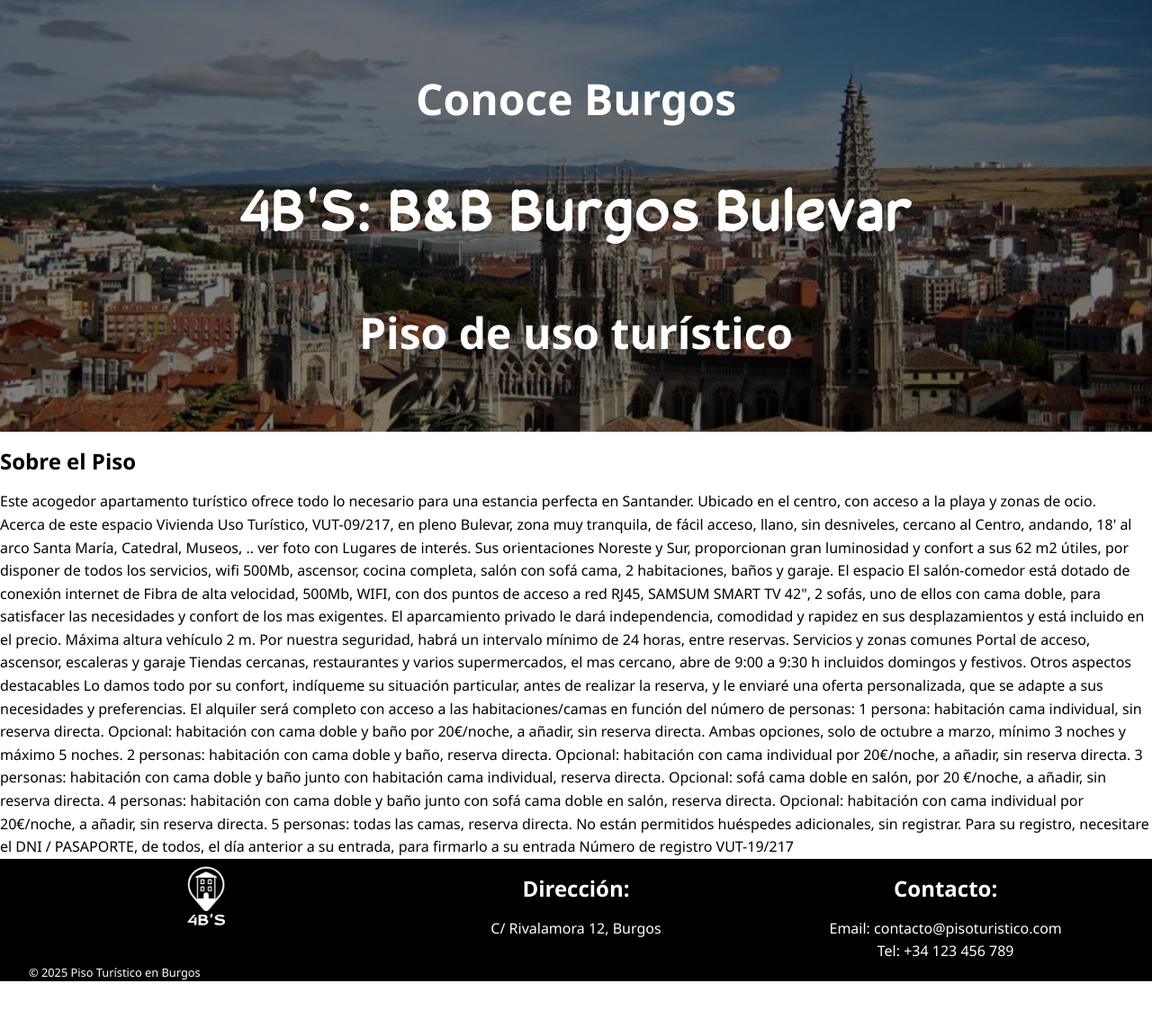
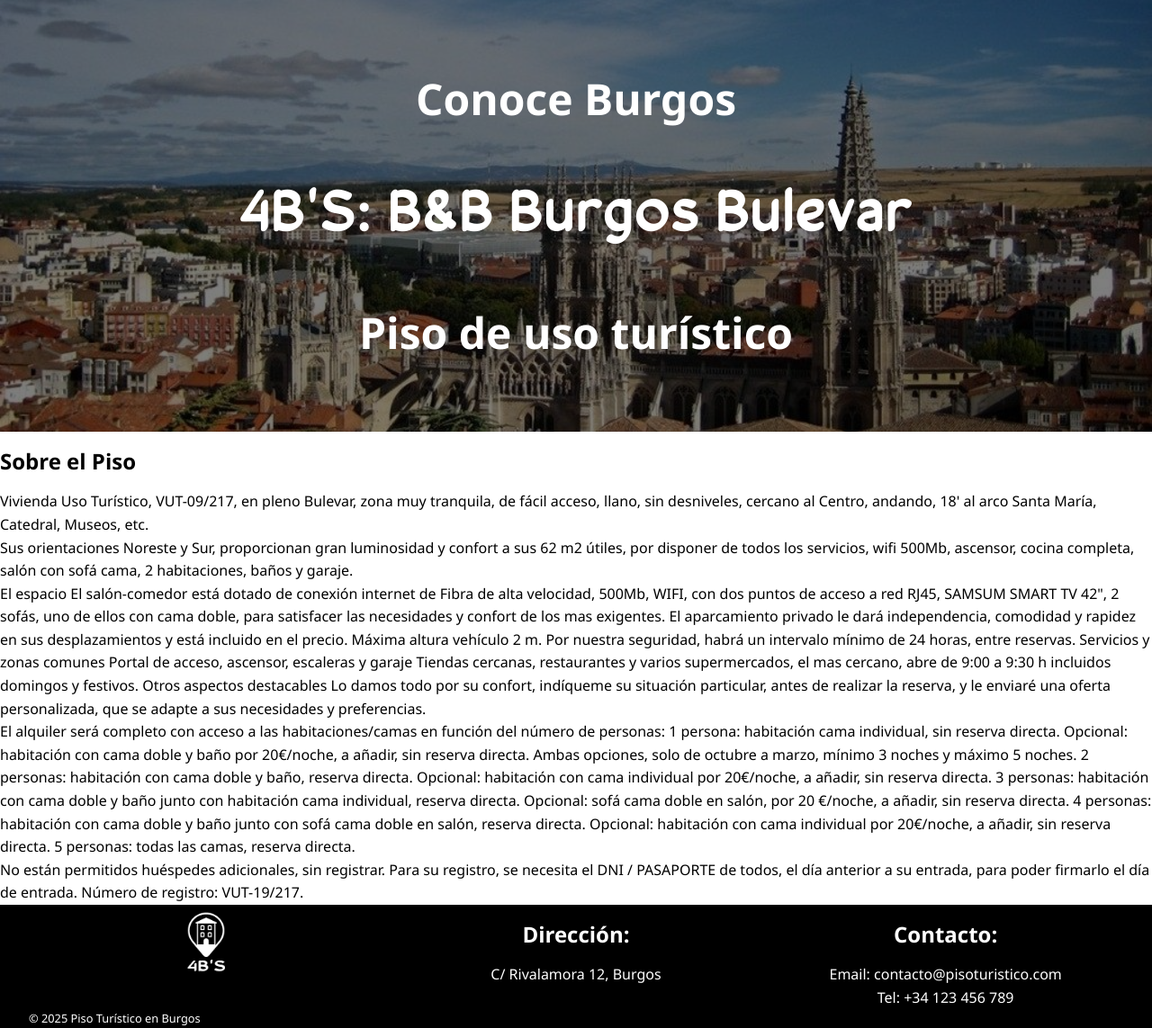
Before and after one commit to JesusMariaContrerasJimenez/Alquiler-Vivienda-Uso-Turistico-Burgos, a PHP site: page / in a window 1280 px wide. Shown: the part 87-1230 px from the top of the page at 90% size. Before the commit the page ends 1178 px from the top, so only its background shows below. Run offline with PHP 8.4, Linux system fonts and the light colour scheme.

Commit message:
Modifico texto portada

```diff
--- a/index.html
+++ b/index.html
@@ -9,7 +9,7 @@
         <meta name="viewport" content="width=device-width, initial-scale=1.0">
         <title>4B'S piso turístico Burgos</title>
         <link rel="icon" href="./img/favicon.jpg" type="image/x-icon"/>
-        <link rel="stylesheet" href="style.css" />
+        <link rel="stylesheet" href="./style.css" />
     </head>
 
     <body>
@@ -32,24 +32,22 @@
         </header>
 
         <!-- Cabecera catedral -->
-        <section class="catedral">
-            <div class="overlay">
+        <section class="catedral" style="position: relative; width: 100%; height: 60vh; overflow: hidden;">
+            <div style="position: absolute; top: 0; left: 0; width: 100%; height: 100%; background: rgba(0, 0, 0, 0.5); display: flex; flex-direction: column; align-items: center; justify-content: center;">
                 <p class="conoce">Conoce Burgos</p>
                 <p class="titulo-4BS">4B'S: B&B Burgos Bulevar</p>
                 <p class="conoce">Piso de uso turístico</p>
-
             </div>
+            <img src="./img/catedral.jpg" alt="Catedral de Burgos" style="width: 100%; height: 100%; object-fit: cover;">
         </section>
 
 
         <!-- Descripción del piso -->
         <section id="descripcion">
             <h2>Sobre el Piso</h2>
-            <p>Este acogedor apartamento turístico ofrece todo lo necesario para una estancia perfecta en Santander. Ubicado en el centro, con acceso a la playa y zonas de ocio.</p>
-            <p>Acerca de este espacio
-Vivienda Uso Turístico, VUT-09/217, en pleno Bulevar, zona muy tranquila, de fácil acceso, llano, sin desniveles, cercano al Centro, andando, 18' al arco Santa María, Catedral, Museos, .. ver foto con Lugares de interés.
-Sus orientaciones Noreste y Sur, proporcionan gran luminosidad y confort a sus 62 m2 útiles, por disponer de todos los servicios, wifi 500Mb, ascensor, cocina completa, salón con sofá cama, 2 habitaciones, baños y garaje.
-El espacio
+            <p>Vivienda Uso Turístico, VUT-09/217, en pleno Bulevar, zona muy tranquila, de fácil acceso, llano, sin desniveles, cercano al Centro, andando, 18' al arco Santa María, Catedral, Museos, etc.
+            <p>Sus orientaciones Noreste y Sur, proporcionan gran luminosidad y confort a sus 62 m2 útiles, por disponer de todos los servicios, wifi 500Mb, ascensor, cocina completa, salón con sofá cama, 2 habitaciones, baños y garaje.</p>
+            <p>El espacio
             El salón-comedor está dotado de conexión internet de Fibra de alta velocidad, 500Mb, WIFI, con dos puntos de acceso a red RJ45, SAMSUM SMART TV 42", 2 sofás, uno de ellos con cama doble, para satisfacer las necesidades y confort de los mas exigentes.
 
             El aparcamiento privado le dará independencia, comodidad y rapidez en sus desplazamientos y está incluido en el precio. Máxima altura vehículo 2 m.
@@ -59,9 +57,9 @@ Servicios y zonas comunes
             Portal de acceso, ascensor, escaleras y garaje
             Tiendas cercanas, restaurantes y varios supermercados, el mas cercano, abre de 9:00 a 9:30 h incluidos domingos y festivos.
             Otros aspectos destacables
-Lo damos todo por su confort, indíqueme su situación particular, antes de realizar la reserva, y le enviaré una oferta personalizada, que se adapte a sus necesidades y preferencias.
+            Lo damos todo por su confort, indíqueme su situación particular, antes de realizar la reserva, y le enviaré una oferta personalizada, que se adapte a sus necesidades y preferencias.</p>
 
-El alquiler será completo con acceso a las habitaciones/camas en función del número de personas:
+            <p>El alquiler será completo con acceso a las habitaciones/camas en función del número de personas:
             1 persona: habitación cama individual, sin reserva directa.
             Opcional: habitación con cama doble y baño por 20€/noche, a añadir, sin reserva directa. Ambas opciones, solo de octubre a marzo, mínimo 3 noches y máximo 5 noches.
             2 personas: habitación con cama doble y baño, reserva directa.
@@ -70,11 +68,9 @@ Opcional: habitación con cama individual por 20€/noche, a añadir, sin reserv
             Opcional: sofá cama doble en salón, por 20 €/noche, a añadir, sin reserva directa.
             4 personas: habitación con cama doble y baño junto con sofá cama doble en salón, reserva directa.
             Opcional: habitación con cama individual por 20€/noche, a añadir, sin reserva directa.
-5 personas: todas las camas, reserva directa.
+            5 personas: todas las camas, reserva directa.</p>
 
-No están permitidos huéspedes adicionales, sin registrar. Para su registro, necesitare el DNI / PASAPORTE, de todos, el día anterior a su entrada, para firmarlo a su entrada
-Número de registro
-VUT-19/217</p>
+            <p>No están permitidos huéspedes adicionales, sin registrar. Para su registro, se necesita el DNI / PASAPORTE de todos, el día anterior a su entrada, para poder firmarlo el día de entrada. Número de registro: VUT-19/217.</p>
         </section>
 
 
--- a/style.css
+++ b/style.css
@@ -31,10 +31,6 @@ h2{
     padding-top: 1rem; /* Espaciado superior alrededor de h2 */
     padding-bottom: 1rem; /* Espaciado inferior alrededor de h2 */
 }
-
-
-
-
 
 p {
     font-size: 1rem; /* Define el tamaño del texto de los párrafos */
@@ -198,19 +194,24 @@ ul li {
 }
 
 .catedral {
-    background: url('./img/catedral.jpeg') no-repeat center center/cover;
-    height: 60vh; /* O ajusta según necesidad */
+    position: relative;
+    height: 100vh;
+    width: 100%;
+    overflow: hidden;
     display: flex;
-    align-items: center;
-    justify-content: center;
-    text-align: center;
-    position: relative;
+}
+
+.imagen-fondo {
+    width: 100%;
+    height: 100%;
+    object-fit: cover; /* Ajusta la imagen para que cubra todo el contenedor */
+    position: absolute;
+    top: 0;
+    left: 0;
+    z-index: -1; /* Envía la imagen al fondo */
 }
 
 .overlay {
-    position: absolute;
-    top: 0;
-    left: 0;
     width: 100%;
     height: 100%;
     background: rgba(0, 0, 0, 0.5); /* Fondo oscuro semitransparente */
@@ -225,7 +226,7 @@ ul li {
     color: white;
     font-weight: bold;
     padding: 20px;
-    text-align:center;
+    text-align: center;
 }
 
 @font-face{
@@ -246,8 +247,6 @@ ul li {
     font-size: 0.8rem; /* Define el tamaño del texto de los párrafos */
     line-height: 1.6; /* Ajusta la altura de línea para mejorar la legibilidad */
 }
-
-
 
 /* Tablets */
 @media (min-width: 768px) {
```
Also changed, not shown: img/catedral.jpg (added). Lines whose indentation alone changed are shown as unchanged.
